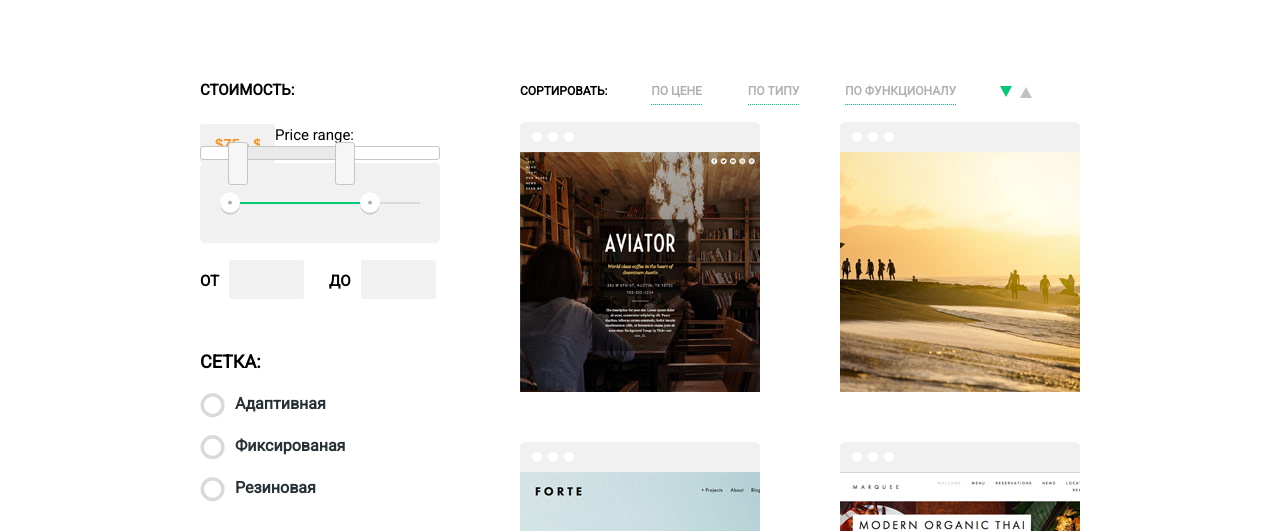
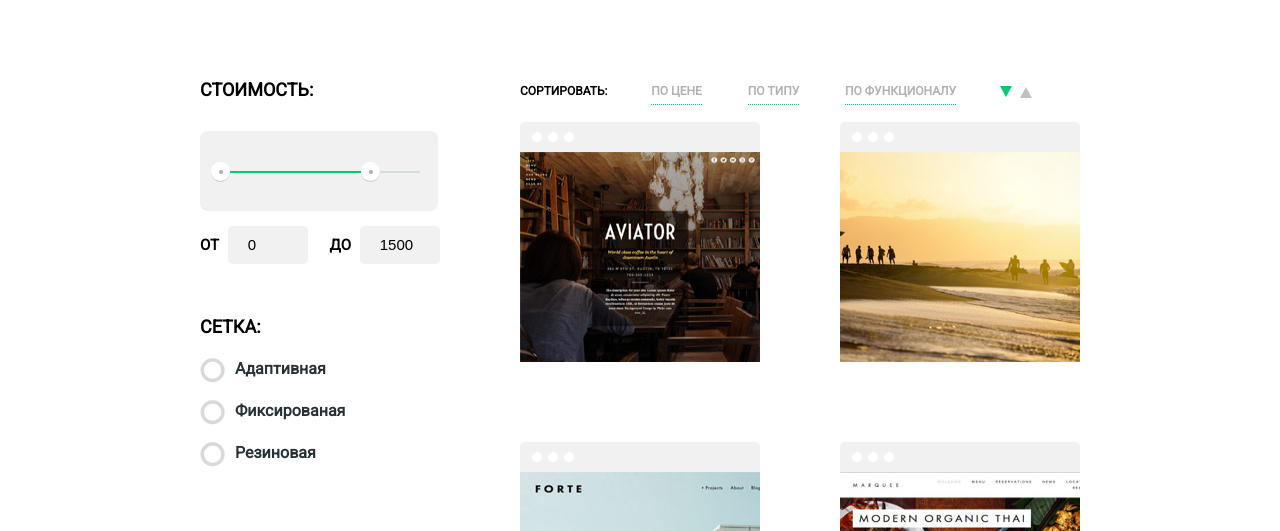
Before and after one commit to PrinceTulip/Nerds-project, a plain HTML site: page catalog.html in a window 1280 px wide. Shown: the part 244-775 px from the top of the page. Drawn offline with nearby package versions, Linux system fonts and the light colour scheme.

Commit message:
finished 100%

```diff
--- a/catalog.html
+++ b/catalog.html
@@ -6,6 +6,8 @@
   <link href="https://fonts.googleapis.com/css?family=Roboto" rel="stylesheet">
   <link rel="stylesheet" href="css/normalize.css">
   <link rel="stylesheet" href="css/style.css">
+  <link rel="stylesheet" href="css/style-ui.css">
+
   <link rel="stylesheet" href="//code.jquery.com/ui/1.12.1/themes/base/jquery-ui.css">
   <script src="https://code.jquery.com/jquery-1.12.4.js"></script>
   <script src="https://code.jquery.com/ui/1.12.1/jquery-ui.js"></script>
@@ -14,15 +16,56 @@
           $( "#slider-range" ).slider({
               range: true,
               min: 0,
-              max: 500,
-              values: [ 75, 300 ],
+              max: 2000,
+              values: [ 0, 1500 ],
               slide: function( event, ui ) {
-                  $( "#amount" ).val( "$" + ui.values[ 0 ] + " - $" + ui.values[ 1 ] );
+                  $( "#amount" ).val( "" + ui.values[ 0 ] );
+                  $( "#amount-1" ).val( "" + ui.values[ 1 ] );
               }
           });
-          $( "#amount" ).val( "$" + $( "#slider-range" ).slider( "values", 0 ) +
-              " - $" + $( "#slider-range" ).slider( "values", 1 ) );
-      } );
+          $( "#amount" ).val( "" + $( "#slider-range" ).slider( "values", 0 ) );
+          $( "#amount-1" ).val( "" + $( "#slider-range" ).slider( "values", 1 ) );
+
+        // Изменение местоположения ползунка при вводе данных в первый елемент input
+          $("input#amount").change(function(){
+              var value1 = $("input#amount").val();
+              var value2 = $("input#amount-1").val();
+              if (parseInt(value1) > parseInt(value2)){
+                  value1 = value2;
+                  $("input#amount").val(value1);
+              }
+              $("#slider-range").slider("values",0,value1);
+          });
+
+        // Изменение местоположения ползунка при вводе данных во второй елемент input
+          $("input#amount-1").change(function() {
+              var value1=$("input#amount").val();
+              var value2=$("input#amount-1").val();
+
+              if (parseInt(value1) > parseInt(value2)){
+                  value2 = value1;
+                  $("input#amount-1").val(value2);
+              }
+              $("#slider-range").slider("values",1,value2);
+          });
+
+          //Фильтрация ввода в поля
+          jQuery('#amount,amount-1').keypress(function(event){
+              var key, keyChar;
+              if(!event) var event = window.event;
+
+              if (event.keyCode) key =event.keyCode;
+              else if(event.which) key = event.which;
+
+              if(key==null || key ==0  || key==8 || key==13 || key==9 || key==46 || key==37 || key==39 )
+                  return true;
+              keyChar=String.fromCharCode(key);
+
+              if(!/\d/.test(keyChar)) return false;
+
+          });
+
+      });
   </script>
 </head>
 <body>
@@ -58,32 +101,18 @@
 <main class="container clearfix">
   <div class="catalog clearfix">
     <div class="inner-column-left clearfix">
-      <div class="slider-ui">
-        <span>Стоимость:</span>
         <div class="slider-small">
           <p>
-            <label for="amount">Price range:</label>
-            <input type="text" id="amount" readonly style="border:0; color:#f6931f; font-weight:bold;">
+            <label for="amount">Стоимость:</label>
+          <div class="slider-bg">
+            <div id="slider-range"></div>
+        </div>
+            <span>От</span>
+            <input type="text" id="amount">
+            <span>До</span>
+            <input type="text" id="amount-1">
           </p>
-
-          <div id="slider-range"></div>
-          <img src="images/small-slider.jpg" width="240" height="81"  alt="small-slider">
         </div>
-        <div class="range-price">
-          <form class="before" action="#" method="post">
-              <label class="br" for="my-br">
-                От
-              </label>
-              <input class="my-inp-br" type="text" id="my-br" name="inf-before">
-            </form>
-            <form class="to" action="#" method="post">
-              <label class="inf-to" for="my-to">
-                До
-              </label>
-              <input class="my-inp-to" type="text" id="my-to" name="inf-to">
-            </form>
-          </div>
-      </div>
       <div class="grid clearfix">
         <span>Сетка:</span>
         <form class="grid-type" action="#" method="post">
--- /dev/null
+++ b/css/style-ui.css
@@ -0,0 +1,211 @@
+
+ol, ul {list-style: none;}
+* {
+	margin: 0;
+	padding: 0;
+	outline: none;
+
+	-webkit-box-sizing: border-box;
+	-moz-box-sizing: border-box;
+	box-sizing: border-box;
+}
+
+.slider-small {
+	width: 300px;
+	margin: 0 auto;
+  margin-bottom: 52px;
+}
+.slider-small input {
+	width: 80px;
+	height: 38px;
+	padding: 8px 20px;
+	border-radius: 5px;
+  margin-right: 18px;
+  background: #f1f1f1;
+  box-shadow: none;
+  border: none;
+}
+
+.slider-small label {
+  display: block;
+}
+
+.slider-small .ui-slider {
+	position: relative;
+	text-align: left;
+}
+
+
+/* Ширина, высота и позиционирование для ползунков
+----------------------------------*/
+.slider-small .ui-slider .ui-slider-handle {
+  position: absolute;
+	z-index: 2;
+	width: 19px;
+	height: 19px;
+	cursor: default;
+	-ms-touch-action: none;
+	touch-action: none;
+  cursor:pointer;
+  border: 0;
+
+}
+
+.slider-small .ui-slider .ui-slider-handle::after {
+  position: relative;
+  display: block;
+  border-radius: 50%;
+  content: '';
+  top: 8px;
+  left: 7.5px;
+  width: 4px;
+  height: 4px;
+  background: #ababab;
+
+}
+
+
+.slider-small .ui-slider .ui-slider-range {
+	position: absolute;
+	z-index: 1;
+	font-size: .7em;
+	display: block;
+	border: 0;
+	background-position: 0 0;
+}
+
+/* support: IE8 - See #6727 */
+
+.slider-small .ui-slider.ui-state-disabled .ui-slider-handle,
+.slider-small .ui-slider.ui-state-disabled .ui-slider-range {
+	filter: inherit;
+}
+
+/* Высота горизонтальной полоски
+----------------------------------*/
+.slider-small .ui-slider-horizontal {height: 2px;}
+.slider-small .ui-slider-horizontal .ui-slider-handle {
+    top: -.6em;
+	  margin-left: -.6em;
+    -webkit-border-radius: 50%;
+    -moz-border-radius: 50%;
+    -o-border-radius: 50%;
+}
+.ui-slider-horizontal .ui-slider-range {top: 0;height: 100%;}
+.ui-slider-horizontal .ui-slider-range-min {left: 0;}
+.ui-slider-horizontal .ui-slider-range-max {right: 0;}
+
+/* Ширина вертикальной полоски
+----------------------------------*/
+
+
+.slider-small .ui-slider-vertical .ui-slider-handle {
+	left: -.3em;
+	margin-left: 0;
+	margin-bottom: -.6em;
+}
+.slider-small .ui-slider-vertical .ui-slider-range {left: 0;width: 100%;}
+.ui-slider-vertical .ui-slider-range-min {bottom: 0;}
+.ui-slider-vertical .ui-slider-range-max {top: 0;}
+
+/* Указание шрифта и размера текста
+----------------------------------*/
+.ui-widget {
+	font-family: Verdana,Arial,sans-serif;
+	font-size: 1.1em;
+}
+.ui-widget .ui-widget {
+	font-size: 1em;
+}
+.ui-widget input,
+.ui-widget select,
+.ui-widget textarea,
+.ui-widget button {
+	font-family: Verdana,Arial,sans-serif;
+	font-size: 1em;
+}
+
+/* Стилизация полоски
+----------------------------------*/
+.slider-small .ui-widget-content {
+  position: relative;
+  height: 2px;
+  top: 40px;
+  left: 20px;
+  width: 200px;
+  border-radius: 0;
+  background: #d7dcde;
+  border: 0;
+}
+
+/* Стилизация промижудка между ползунками
+----------------------------------*/
+.slider-small .ui-widget-header {
+	background: #00ca74;
+	font-weight: bold;
+}
+
+
+/* Стилизация ползунков
+----------------------------------*/
+.slider-small .ui-state-default,
+.slider-small .ui-widget-content .ui-state-default,
+.slider-small .ui-widget-header .ui-state-default {
+	font-weight: normal;
+	background: #fafafa; /* Old browsers */
+	background: -moz-linear-gradient(top,  #fafafa 0%, #f2f0f1 39%, #e8e8e8 100%); /* FF3.6+ */
+	background: -webkit-gradient(linear, left top, left bottom, color-stop(0%,#fafafa), color-stop(39%,#f2f0f1), color-stop(100%,#e8e8e8)); /* Chrome,Safari4+ */
+	background: -webkit-linear-gradient(top,  #fafafa 0%,#f2f0f1 39%,#e8e8e8 100%); /* Chrome10+,Safari5.1+ */
+	background: -o-linear-gradient(top,  #fafafa 0%,#f2f0f1 39%,#e8e8e8 100%); /* Opera 11.10+ */
+	background: -ms-linear-gradient(top,  #fafafa 0%,#f2f0f1 39%,#e8e8e8 100%); /* IE10+ */
+	background: linear-gradient(to bottom,  #fafafa 0%,#f2f0f1 39%,#e8e8e8 100%); /* W3C */
+	filter: progid:DXImageTransform.Microsoft.gradient( startColorstr='#fafafa', endColorstr='#e8e8e8',GradientType=0 ); /* IE6-9 */
+
+	-webkit-box-shadow: 0 1px 0 #ccc, inset 0 1px 0 #fff;
+	   -moz-box-shadow: 0 1px 0 #ccc, inset 0 1px 0 #fff;
+		-ms-box-shadow: 0 1px 0 #ccc, inset 0 1px 0 #fff;
+		 -o-box-shadow: 0 1px 0 #ccc, inset 0 1px 0 #fff;
+	        box-shadow: 0 1px 0 #ccc, inset 0 1px 0 #fff;
+}
+.slider-small .ui-state-default a,
+.ui-state-default a:link,
+.ui-state-default a:visited {
+	text-decoration: none;
+}
+
+/* Стилизация ползунка при наведении и фокусе
+----------------------------------*/
+
+
+.slider-small .ui-state-hover,
+.ui-widget-content .ui-state-hover,
+.ui-widget-header .ui-state-hover,
+.ui-state-focus,
+.ui-widget-content .ui-state-focus,
+.ui-widget-header .ui-state-focus {
+	font-weight: normal;
+}
+
+.slider-small .ui-widget.ui-widget-content {
+  border: none
+}
+
+
+.slider-small .ui-state-active,
+.slider-small .ui-widget-content .ui-state-active,
+.ui-widget-header .ui-state-active,
+a.ui-button:active,
+.ui-button:active,
+.ui-button.ui-state-active:hover {
+  border: 0;
+  font-weight: normal;
+}
+
+.slider-small .ui-icon-background,
+.slider-small .ui-state-active .ui-icon-background {
+  border: 0;
+}
+
+.slider-small span.ui-slider-handle.ui-corner-all.ui-state-default {
+  background: #ffffff;
+}
--- a/css/style.css
+++ b/css/style.css
@@ -436,61 +436,30 @@ a {
   padding-left: 104px;
 }
 
-.slider-ui {
-    margin-bottom: 15px;
+.slider-small label {
+  display: inline-block;
+  padding-bottom: 30px;
+  font-weight: bold;
+  text-transform: uppercase;
+  font-size: 18px;
 }
 
-.slider-ui span {
-    display: inline-block;
-    font-weight: bold;
-    text-transform: uppercase;
-    padding-bottom: 23px;
+.slider-small span {
+  font-weight: bold;
+  text-transform: uppercase;
+  padding-right: 5px;
 }
 
-.slider-ui .br {
-    font-weight: bold;
-    text-transform: uppercase;
-    margin-right: 10px;
-    float: left;
-    padding-top: 10px;
-}
 
-.slider-ui .inf-to {
-    font-weight: bold;
-    text-transform: uppercase;
-    margin-right: 10px;
-    padding-top: 10px;
-    padding-left: 25px;
-    float: left;
 
-}
-
-.slider-ui input[type="text"] {
-    float: left;
-    width: 45px;
-    border: none;
-    outline: 0;
-    cursor: pointer;
-    background: #f1f1f1;
-    padding: 11px 15px 11px 15px;
-    border-radius: 3px;
-    font-weight: bold;
-    margin-right: 10px;
-}
-
-.slider-ui input[type="text"]:last-child {
-    margin-right: 0;
-}
-
-.my-inp-br {
-    margin-right: 10px;
-}
-
-.range-price {
-    float: left;
-    width: 240px;
-    margin-bottom: 52px;
-    margin-top: 10px;
+.slider-bg {
+  width: 238px;
+  height: 80px;
+  background: #f1f1f1;
+  -webkit-border-radius: 5px;
+  -moz-border-radius: 5px;
+  border-radius: 8px;
+  margin-bottom: 15px;
 }
 
 .grid {
```
